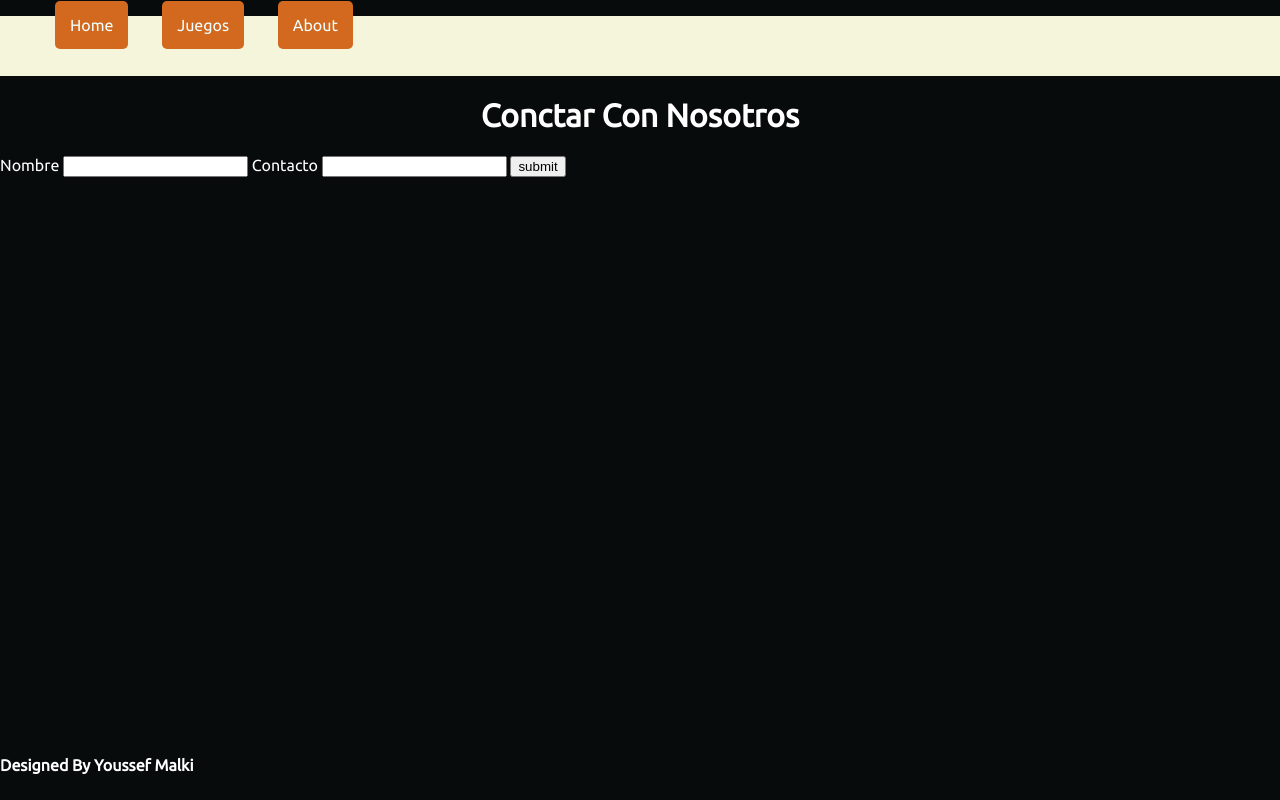
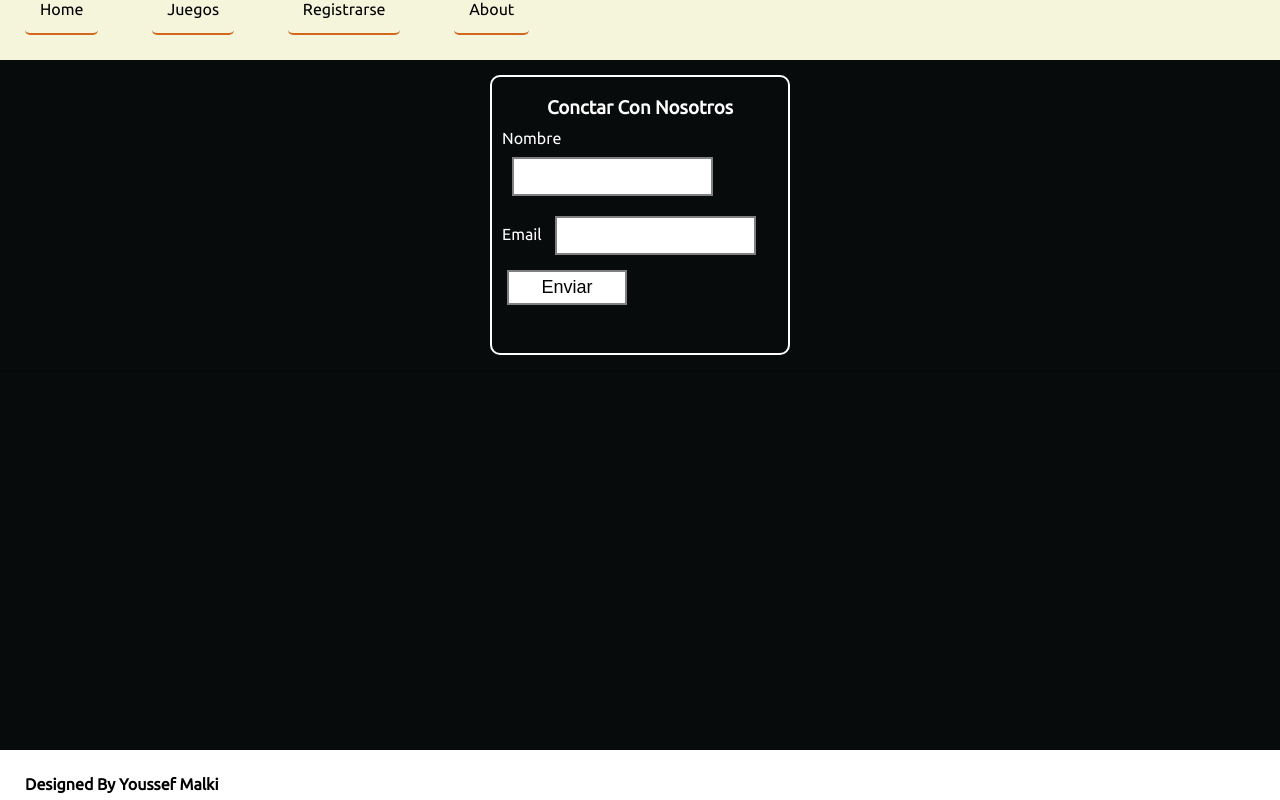
Before and after one commit to malkiyoussefPro/Juego-Ahorcado, a plain HTML site: page about.html in a window 1280 px wide. Drawn offline with Linux system fonts and the light colour scheme; a web font is replaced by a local one.

Commit message:
Añadir pagina html registrarse + modificaciones css

```diff
--- a/about.html
+++ b/about.html
@@ -9,22 +9,28 @@
 <body>
     <header>
         <nav>
-            <ul>
-                <li><a href="index.html">Home</a></li>
-                <li><a href="ahorcado.html">Juegos</a></li>
-                <li><a href="about.html">About</a></li>
-              </ul>
+                <a href="index.html">Home</a>
+                <a href="ahorcado.html">Juegos</a>
+                <a href="registrarse.html">Registrarse</a>
+                <a href="about.html">About</a>
         </nav>
     </header>
 
-    <h1>Conctar Con Nosotros </h1>
-    <form action="" method="">
-        <label for="">Nombre </label>
-        <input type="text">
-        <label for=""> Contacto </label>
-        <input type="email" name="" id="">
-        <input type="button" value="submit">
-    </form>
+
+    <div class="contenidor">
+        <form action="" method="post" class="form" id="form"  style="width: 300px; height: 280px;">
+            <h3>Conctar Con Nosotros </h3>
+            <div class="form-label">
+                <label for="nombre_contacto">Nombre </label>
+                <input type="text" id="nombre_contacto">
+            </div>
+            <div class="form-label">
+                <label for="email_contacto"> Email </label>
+                <input type="email" name="" id="email_contacto">
+            </div>
+            <button>Enviar</button>
+        </form>
+    </div>
 
     <footer>
         <div class="foot">
--- a/style.css
+++ b/style.css
@@ -4,25 +4,32 @@
 
 *{
     box-sizing: border-box;
+    margin: 0;
+    padding: 0;
+
 }
 body {
-    margin: 0;
-    padding: 0;
+
     font-family: 'Ubuntu', sans-serif;
     background-color: rgb(7, 11, 11);
 }
 .inicio{
     text-align: center;
+    margin: 10px;
+    padding: 10px;
 }
 h1{
     color: white;
 }
 p{
+    margin: 10px;
+    padding: 10px;
     font-weight: bold;
     color: white;
 }
 
 span{
+    padding: 5px;
     color: cadetblue;
 }
 
@@ -35,8 +42,8 @@ span{
 .col{
     background-color: rgb(179, 198, 198);
     color: black;
-    width: 50px;
-    height: 50px;
+    width: 55px;
+    height: 55px;
     margin: 5px;
     padding: 5px;
     text-align: center;
@@ -56,36 +63,35 @@ nav{
     background-color: beige;
     height: 60px;
 }
-nav ul {
 
-    list-style-type: none;
-
-  }
-ul li{
+a{
     display: inline;
-    margin: 15px;
+    margin: 25px;
     padding: 15px;
-    background-color: chocolate;
     border-radius: 5px;
-}
-ul li a{
-
     text-decoration: none;
-    color: azure;
+    color: black;
+    border-bottom: 2px solid chocolate;
     width: 150px;
     height: 80px;
 }
 
-a{
-    text-decoration: none;
-    color: white;
+nav a:hover{
+    background-color: chocolate;
+    color: beige;
 }
 
 h1{
     text-align: center;
+
 }
 label{
     color: white;
+}
+input{
+    margin: 10px;
+    padding: 10px;
+    border: 2px gray solid;
 }
 
 footer{
@@ -94,5 +100,68 @@ footer{
 .foot{
     position: fixed;
     bottom: 0;
-    height: 60px;
+    width: 100%;
+    height: 50px;
+    background-color: white;
+
 }
+.foot p{
+    color: black;
+    padding: 15px;
+}
+h3{
+    color: white;
+    text-align: center;
+    margin: 5px;
+    padding: 5px;
+}
+.form{
+    margin : 15px;
+    border: 2px solid white;
+    width:420px;
+    height: 370px;
+    position: relative;
+    border-radius: 10px;
+    padding: 10px;
+}
+.contenidor{
+    display: flex;
+    justify-content: center;
+    box-shadow: 0 2px  rgba(0,0,0,0.2);
+
+}
+button{
+
+    background-color: white;
+    color: black;
+    border: 2px solid gray;
+    width: 120px;
+    height: 80;
+    font-size: 18px;
+    margin: 5px;
+    padding: 5px;
+    cursor: pointer;
+
+}
+button:hover{
+    background-color: chocolate;
+    border: 0;
+    border-radius: 5px;
+}
+.imagenes{
+    position: relative;
+}
+img{
+    width: 350px;
+    height: 350px;
+    border: 2px solid gray;
+    padding: 10px;
+    margin: 10px;
+    opacity: 0.5;
+}
+img:hover{
+    opacity: 1;
+}
+p a{
+    color: white;
+}
```
Also changed, not shown: ahorcado.html (+6 -7 lines), index.html (+12 -6 lines), registrarse.html (added, +55 -0 lines), imagenes/images.png (added), 1 other file.
